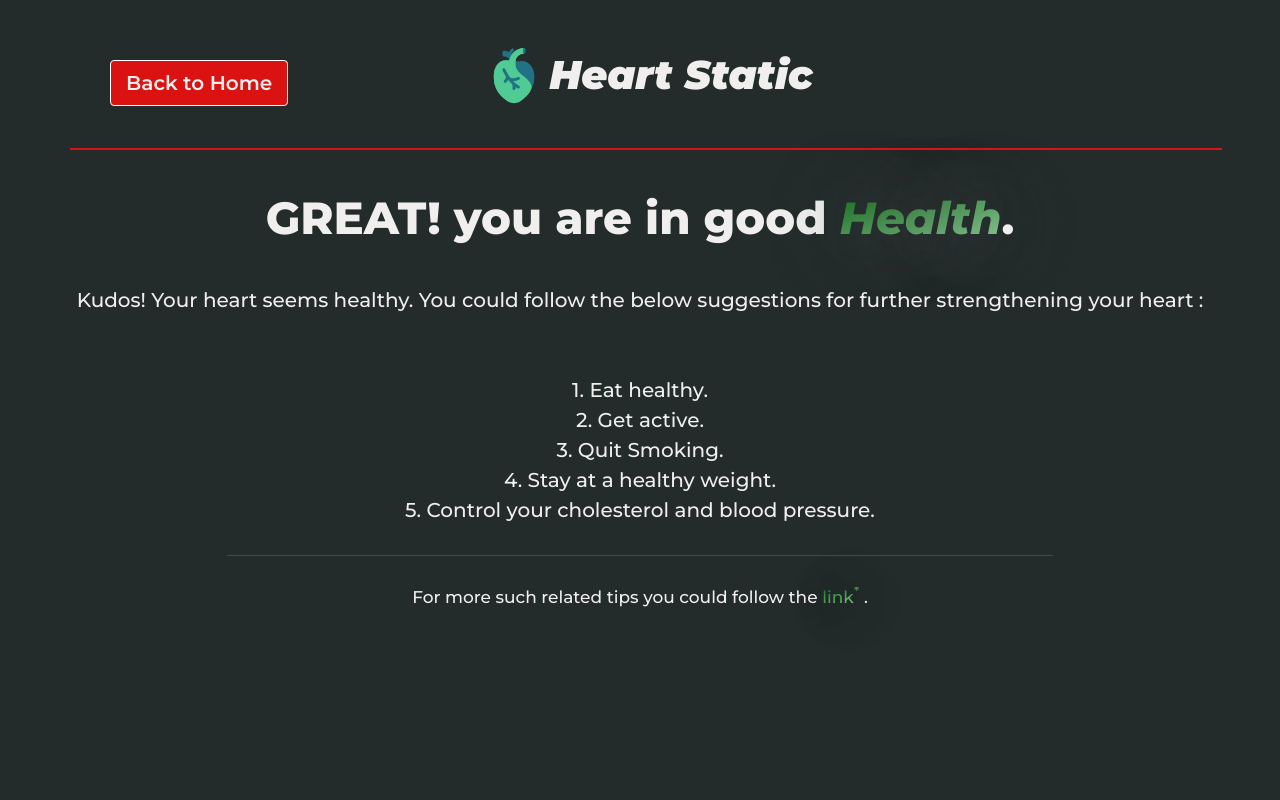
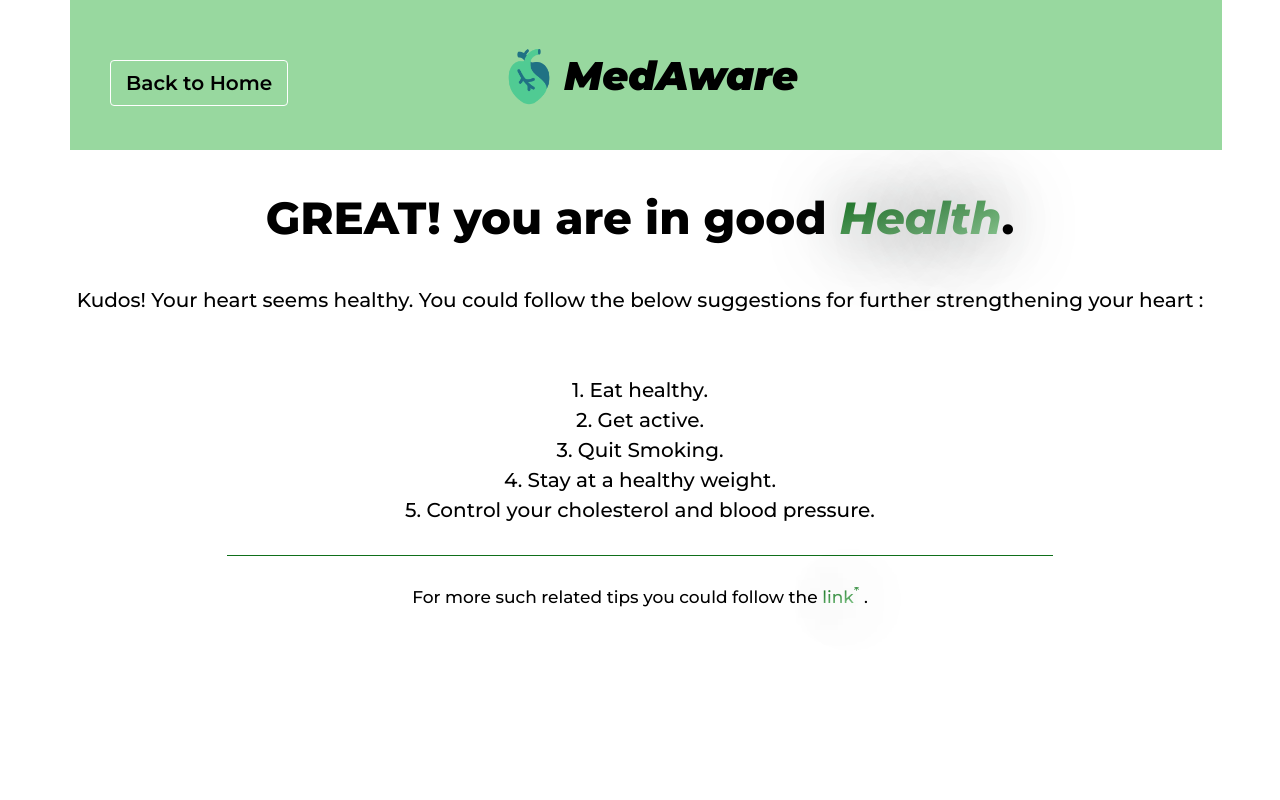
Before and after one commit to Gaurav07076/Datathon, a Flask app: template templates/predict_heart.html in a window 1280 px wide. Run offline with Flask 3, Linux system fonts and the light colour scheme; the template is opened without the code that fills it, so the values that code supplies are empty; parts of the project's set-up code (start-up, migrations or seed data) failed here and were passed over.

Commit message:
12r21r
e1r21r

```diff
--- a/static/css/main.css
+++ b/static/css/main.css
@@ -493,7 +493,7 @@ footer{
     position: relative;
     margin-top: 70px;
     background:#111;
-    height:400px;
+    height:200px;
     width:100vw;
     font-family: "";
     padding-top:20px;
--- a/static/css/predict_heart.css
+++ b/static/css/predict_heart.css
@@ -11,7 +11,7 @@
     font-family: 'Montserrat', sans-serif;
 }
 body{
-    background-color: var(--bg-black);
+    background-color: var(--bg-light);
     height: 100vh;
 }
 nav{
@@ -20,8 +20,9 @@ nav{
     align-items: center;
     height: 150px;
     width: 90%;
+    background: #98d89f;
     justify-content: center;
-    border-bottom: 2px solid var(--mainred);
+    border-bottom: 2px solid var(--maingreen);
     margin: 0 70px;
 
 }
@@ -42,7 +43,7 @@ nav{
 .logo{
     font-size: 40px;
     font-weight:900;
-    color: var(--fontcolor);
+    color: var(--fontcolordark);
     font-style: italic;
 }
 .button{
@@ -55,10 +56,10 @@ nav{
     padding:10px 15px ;
     border:1px solid white;
     border-radius: 4px;
-    background-color: var(--mainred);
+    background-color: var(--maingreen);
     max-width: 255px;
     margin-top: 20px;
-    color: var(--fontcolor);
+    color: var(--fontcolordark);
     font-size: 20px;
     font-weight:600;
     transition: all 0.4s ease-in-out;
@@ -78,7 +79,7 @@ nav{
 .headerred{
     font-size: 45px;
     font-weight:800;
-    color:  var(--fontcolor);
+    color:  var(--fontcolordark);
 
 }
 .headerred> span:nth-child(1){
@@ -108,10 +109,12 @@ nav{
     margin-top: 40px;
     font-size: 20px;
     font-weight:500;
-    color:  var(--fontcolor);
+    color:  var(--fontcolordark);
     line-height: 30px;
 }
-
+.headergreen{
+    color: var(--fontcolordark);
+}
 .pointcontainer{
     display: flex;
     flex-direction: column;
--- a/templates/predict_heart.html
+++ b/templates/predict_heart.html
@@ -62,12 +62,12 @@
 <body>
     <nav>
         <div class="navcontainer">
-            <a class="back button " href="{{ url_for('main') }}">Back to Home</a></div>
+            <a class="button " href="{{ url_for('main') }}">Back to Home</a></div>
         </div>
         <div class="navcontainer">
             <div class="logocontainer">
                 <img src="{{url_for('static',filename='../static/resources/heart.png')}}">
-                <div class="logo">Heart Static</div>
+                <div class="logo">MedAware</div>
             </div>
         </div>
     </nav>
```
